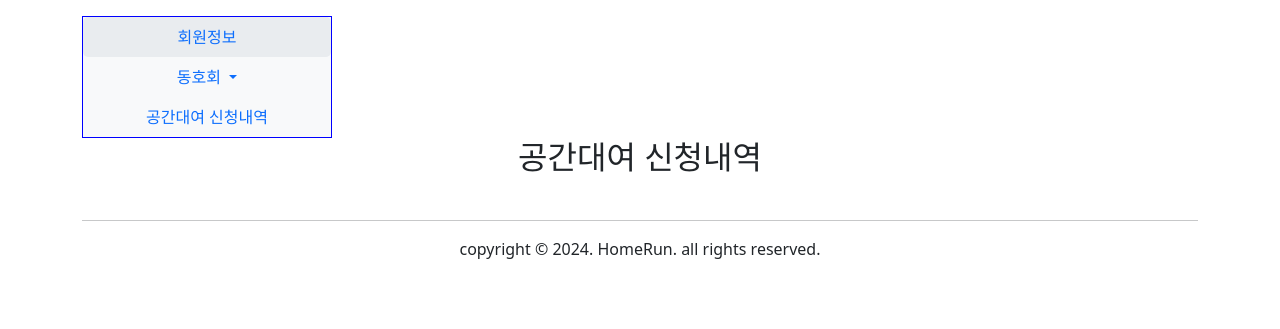
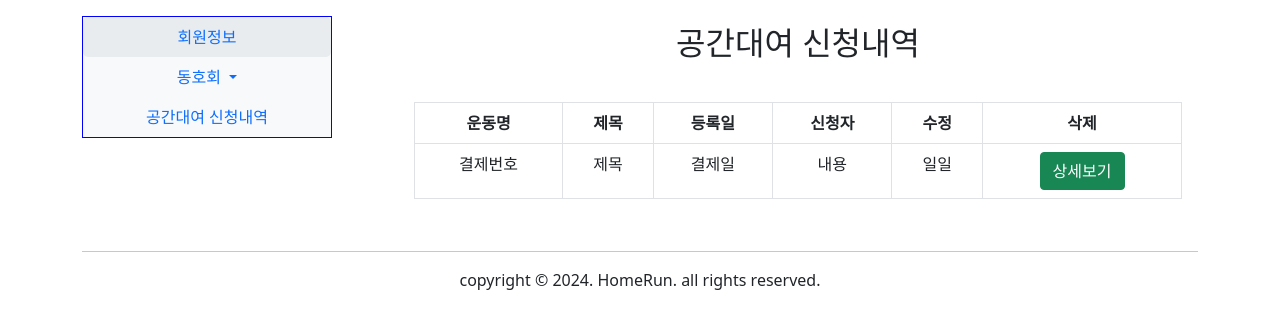
Before and after one commit to nysengE/HomeRun, a FastAPI app: page /mypage/rentalapply in a window 1280 px wide. Shown: the part 158-487 px from the top of the page. Run offline with FastAPI, Linux system fonts and the light colour scheme; some libraries are stand-ins or nearby versions.

Commit message:
회원 마이페이지에 공간대여 신청내역 페이지 html

```diff
--- a/app/dbfactory.py
+++ b/app/dbfactory.py
@@ -3,7 +3,7 @@ from sqlalchemy.orm import sessionmaker
 
 from app.settings import config
 
-from app.model import club, sports, regions, users
+from app.model import club, sports, regions, users, rental
 
 engine = create_engine(config.dbconn, echo=True)
 
@@ -21,6 +21,7 @@ async def db_startup():
     sports.Base.metadata.create_all(engine)
     regions.Base.metadata.create_all(engine)
     users.Base.metadata.create_all(engine)
+    rental.Base.metadata.create_all(engine)
 
 async def db_shutdown():
     pass
--- a/views/static/js/mypage/modifyclub.js
+++ b/views/static/js/mypage/modifyclub.js
@@ -67,6 +67,7 @@ document.addEventListener('DOMContentLoaded', function() {
             })
                 .then((res) => {
                 if (res.redirected) {
+                    alert('수정되었습니다.');
                     location.href = res.url;
                 }
             })
--- a/views/templates/mypage/user/clubwrite.html
+++ b/views/templates/mypage/user/clubwrite.html
@@ -41,12 +41,12 @@
                                     <input type="hidden" id="applyclubno" value="{{ club.clubno }}">
                                 </button></td>
                             <td>
-                                <button type="button" class="btn btn-primary" onclick="modifyclub({{ club.clubno }})">
+                                <button type="button" class="btn btn-primary" onclick="modifyclub('{{ club.clubno }}')">
                                     수정
                                 </button>
                             </td>
                             <td>
-                                <button type="button" class="btn btn-danger delete" onclick="deleteclub({{ club.clubno }})" >삭제</button>
+                                <button type="button" class="btn btn-danger delete" onclick="deleteclub('{{ club.clubno }}')" >삭제</button>
                             </td>
 
                         </tr>
@@ -84,7 +84,7 @@
                                     <td>
                                         <button type="button" class="btn btn-success applyusers" data-bs-toggle="modal" data-bs-target="#exampleModal" >
                                             승인
-                                            <input type="hidden" id="applyclubno" value="">
+<!--                                            <input type="hidden" id="applyclubno" value="">-->
                                         </button>
                                     </td>
                                 </tr>
--- a/views/templates/mypage/user/rentalapply.html
+++ b/views/templates/mypage/user/rentalapply.html
@@ -9,15 +9,40 @@
 {% endblock %}
 
 {% block main %}
-    <main>
-    {% include 'mypage/user/userside.html' %}
+    <main class="d-flex justify-content-between">
+        <div>{% include 'mypage/user/userside.html' %}</div>
+        <div class="content d-flex flex-column px-3" style="width: 800px">
+            <h2 class="py-3 mt-2">공간대여 신청내역</h2>
 
-    <div class="content">
-        <h2>공간대여 신청내역</h2>
-    </div>
+            <table class="table table-bordered mt-3">
+                <thead>
+                <tr>
+                    <th>운동명</th>
+                    <th>제목</th>
+                    <th>등록일</th>
+                    <th>신청자</th>
+                    <th>수정</th>
+                    <th>삭제</th>
+                </tr>
+                </thead>
+                <tbody>
+                <tr>
+                    <td>결제번호</td>
+                    <td>제목</td>
+                    <td>결제일</td>
+                    <td>내용</td>
+                    <td>일일</td>
+                    <td>
+                        <button type="button" class="btn btn-success view" >상세보기</button>
+                    </td>
+
+                </tr>
+                <!-- 추가적인 글 항목들 -->
+                </tbody>
+            </table>
+        </div>
     </main>
 {% endblock %}
-
 {% block script %}
-{#    <script src="/static/js/mypage/userside.js"></script>#}
+    <script src="/static/js/mypage/userside.js"></script>
 {% endblock %}
```
Also changed, not shown: app/model/rental.py (added, +24 -0 lines).
